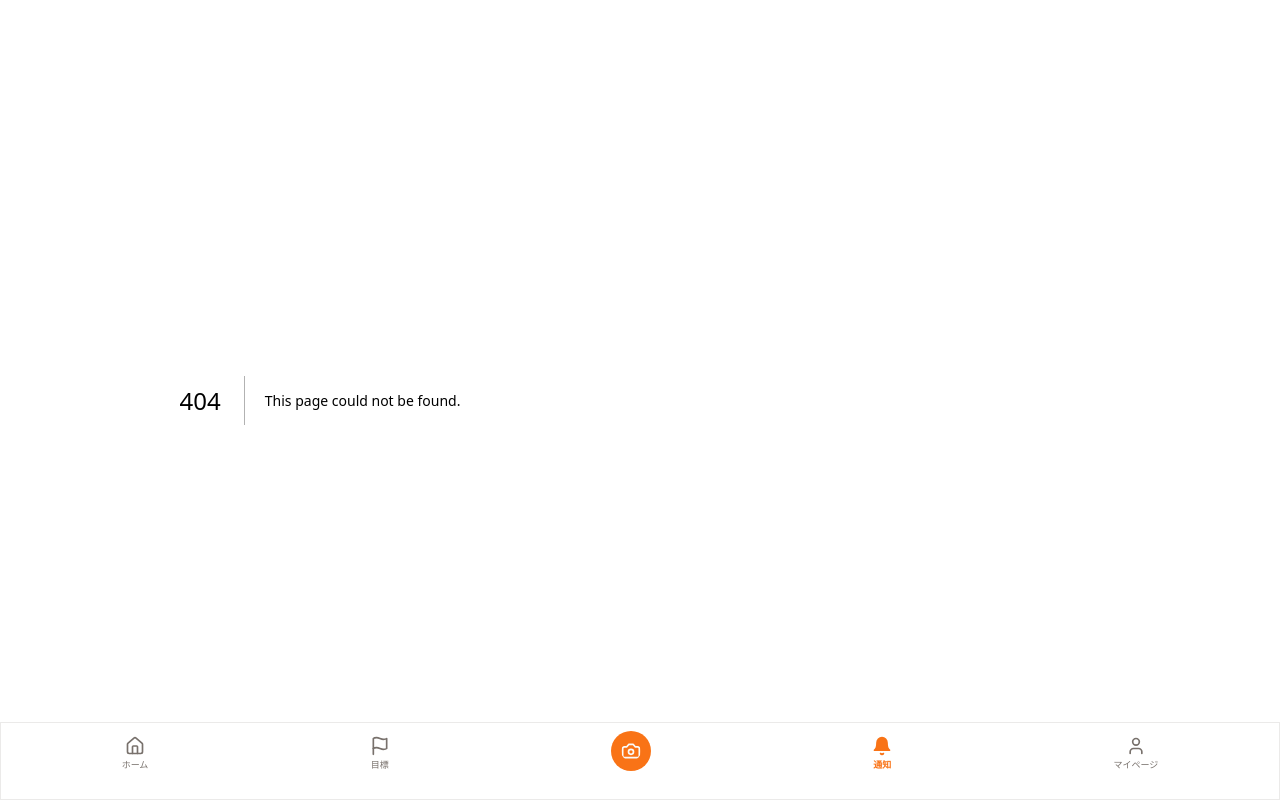
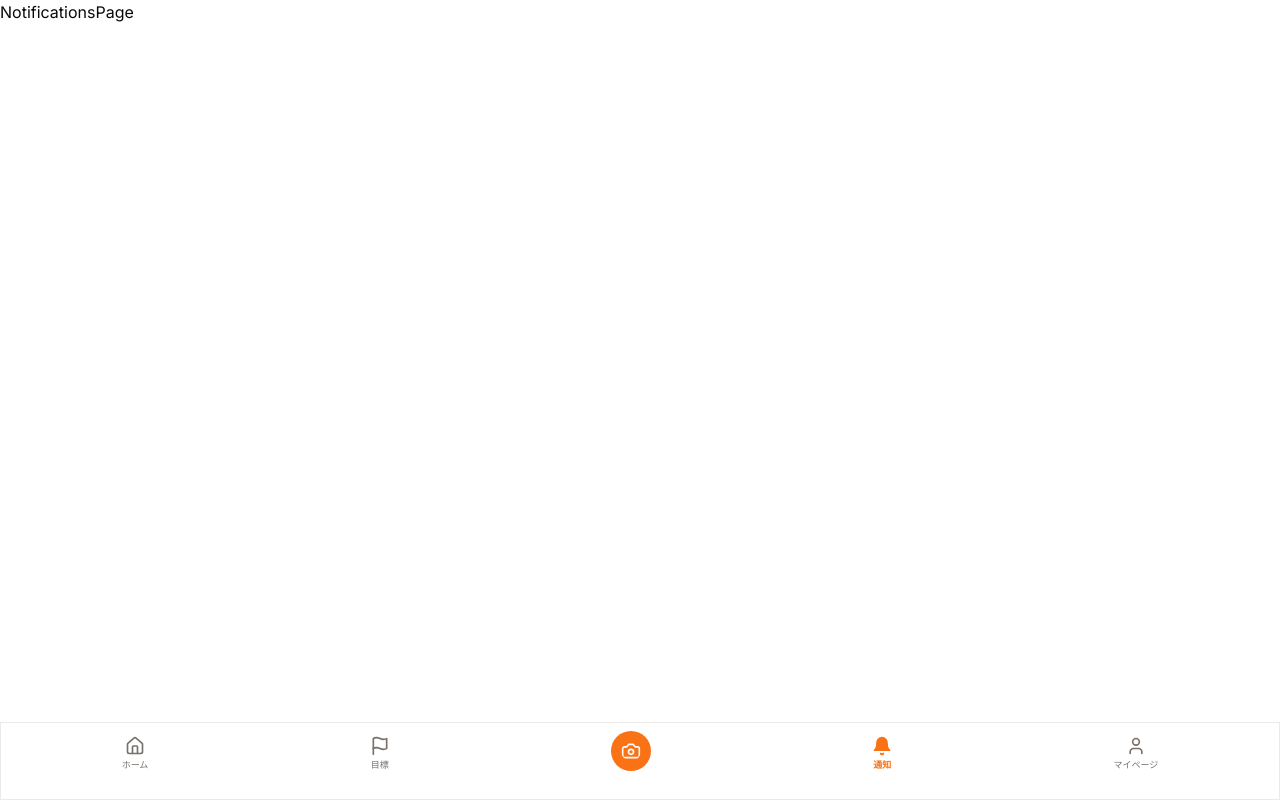
Before and after one commit to SomaTakata/habit, a Next.js app in the folder webapp/: page /notifications in a window 1280 px wide. Before the commit this address had no page. Built offline with nearby package versions, Linux system fonts and the light colour scheme.

Commit message:
Add NotificationsPage component and page file

```diff
--- /dev/null
+++ b/webapp/src/app/notifications/page.tsx
@@ -0,0 +1,9 @@
+"use client";
+
+import NotificationsPage from "@/features/Notifications/NotificationsPage";
+
+const page = () => {
+  return <NotificationsPage />;
+};
+
+export default page;
--- /dev/null
+++ b/webapp/src/features/Notifications/NotificationsPage.tsx
@@ -0,0 +1,7 @@
+import React from "react";
+
+const NotificationsPage = () => {
+  return <div>NotificationsPage</div>;
+};
+
+export default NotificationsPage;
```
